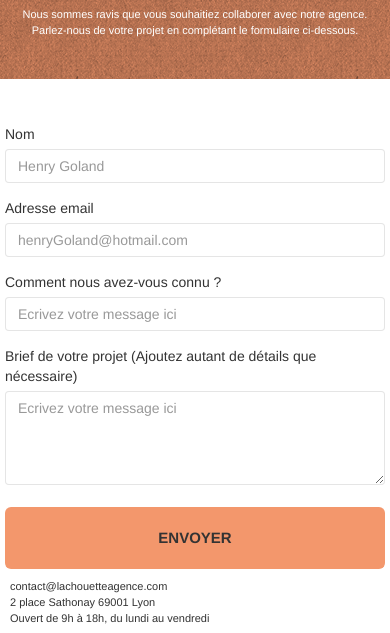
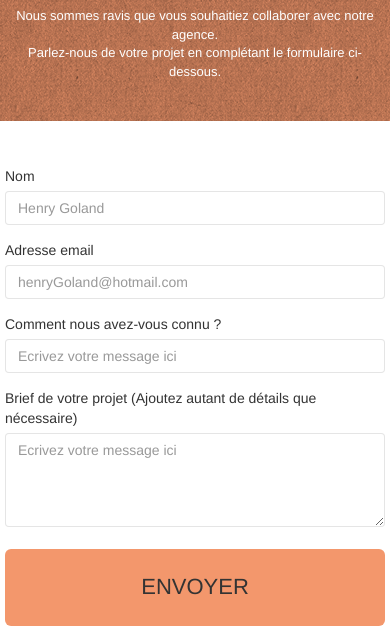
Before and after one commit to Brian10-web/ROUYRE_Brian_4_100421, a plain HTML site: page page2.html in a window 390 px wide. Shown: the part 197-830 px from the top of the page. Drawn offline with nearby package versions, Linux system fonts and the light colour scheme; a script that the page names is missing.

Commit message:
version mobile

```diff
--- a/page2.html
+++ b/page2.html
@@ -109,7 +109,7 @@
 						</label><textarea id="message" class="form-control" rows="4" cols="50" required name="Message" placeholder="Ecrivez votre message ici"></textarea>
 					</div>
 					<button class="bloc-button btn btn-lg btn-block cta-hero btn-atomic-tangerine" type="submit">
-						<h3 class="black margin"> Envoyer</h3>
+						<h2 class="black margin"> Envoyer</h2>
 					</button>
 				</form>
 			</div>
--- a/style.css
+++ b/style.css
@@ -691,7 +691,7 @@ h1, h2, h3, h4, h5, h6, p, label, .btn, a{
 }
 
 p {
-    font-size: 11px;
+    font-size: 13px;
 }
 
 .tight-width-whitespace {
```
